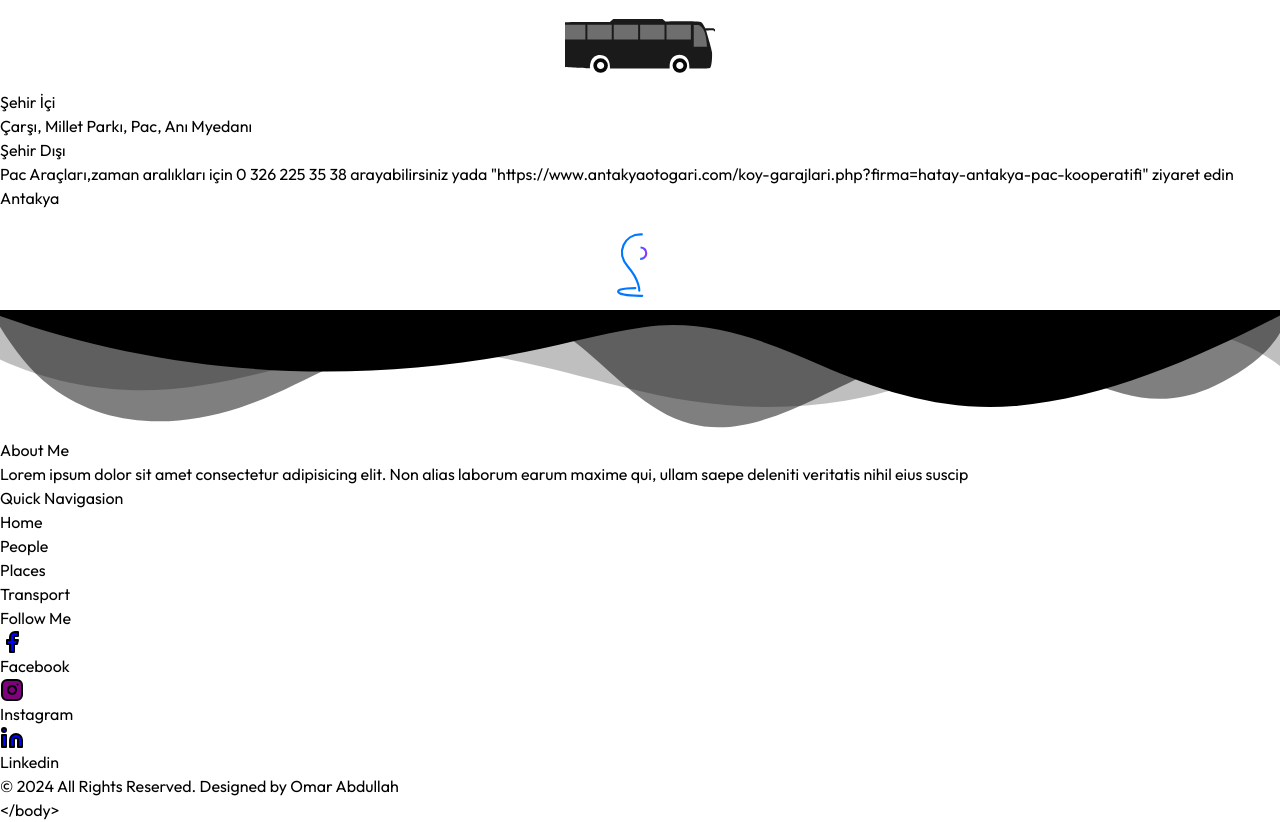
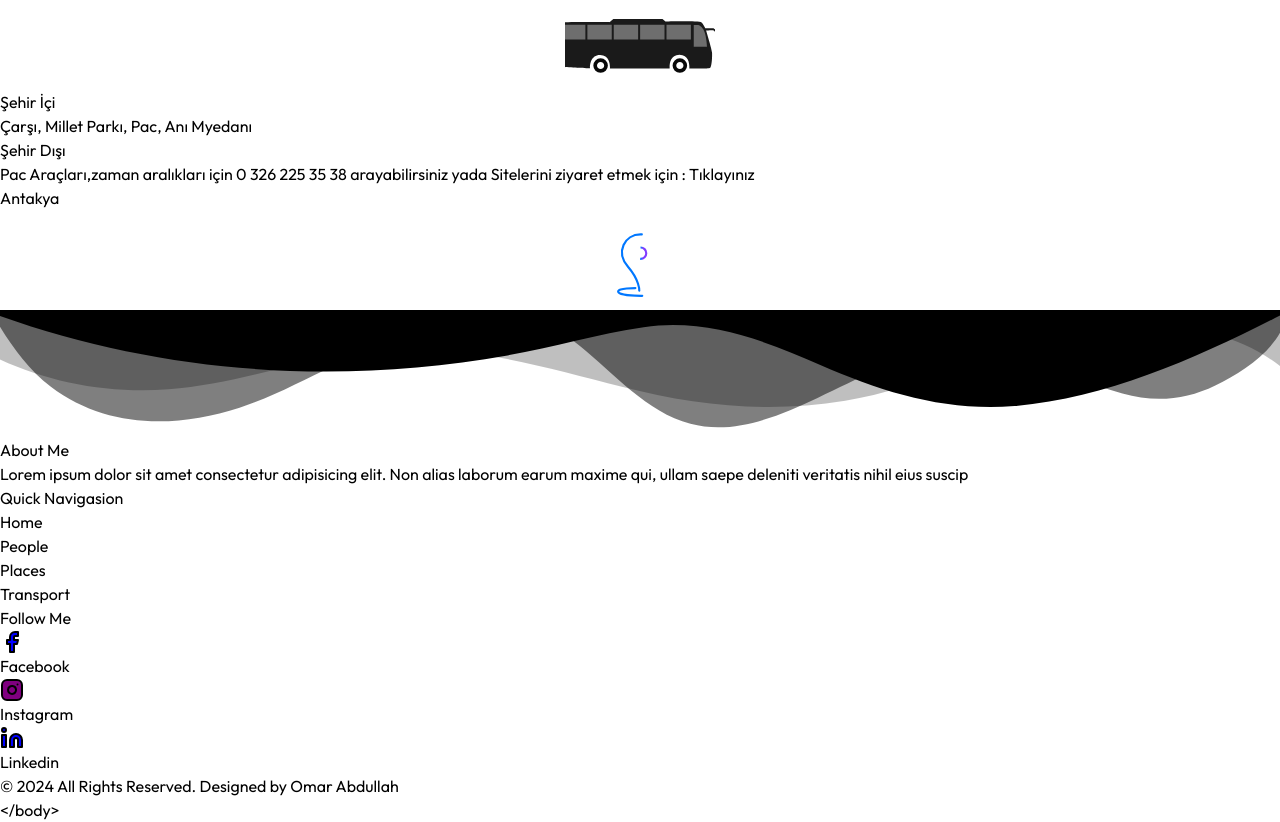
Before and after one commit to omaty22/iskenderun-rehber, a React (Vite) app: page /Transport in a window 1280 px wide. Shown: the part 1780-2602 px from the top of the page. Built offline with nearby package versions, Linux system fonts and the light colour scheme.

Commit message:
fixed the link issue alongside component being too large on the last page

```diff
--- a/src/components/DivRight.jsx
+++ b/src/components/DivRight.jsx
@@ -14,7 +14,7 @@ function DivRight(props) {
           <div className='flex '>
           <div className='container flex flex-col justify-center items-center'>
                   <h1 className='text-2xl font-bold text-center pb-6'>Şehir Dışı</h1>
-                  <p className='text-center'>{props.Mah}  {props.link}</p>
+                  <p className='text-center'>{props.Mah}  <a className='font-bold text-blue-600 hover:underline' href={props.link}> Tıklayınız</a></p>
               </div>
               <div className='border-l-slate-600 border-l-4 pt-5'>
                   <h1 className='text-2xl font-bold pl-6'>{props.Hat}</h1>
--- a/src/components/Transport.jsx
+++ b/src/components/Transport.jsx
@@ -43,8 +43,10 @@ function Transport() {
     <div className='flex flex-col gap-4'>
         <DivLeft Hat='49 Sahil Evler' Mah='Barbarus mah, süleymaniye mah, anı meydanı, yeni diş hastanesi, Hilton AVM'/>
         <DivLeft Hat='Çarşı' Mah='Çarşı, Millet Parkı, Pac, Anı Myedanı'/>
-        <DivRight Hat='Antakya' Mah='Pac Araçları,zaman aralıkları için 0 326 225 35 38 arayabilirsiniz yada 'link='"https://www.antakyaotogari.com/koy-garajlari.php?firma=hatay-antakya-pac-kooperatifi" ziyaret edin'
-        />
+    </div>
+    {/*------------------- iskenderun dışı-------------------*/}
+    <div className='flex flex-col gap-4 mt-4'>
+        <DivRight Hat='Antakya' Mah='Pac Araçları,zaman aralıkları için 0 326 225 35 38 arayabilirsiniz yada Sitelerini ziyaret etmek için :'link='https://www.antakyaotogari.com/koy-garajlari.php?firma=hatay-antakya-pac-kooperatifi'/>
     </div>
     </motion.div>
     </>
```
